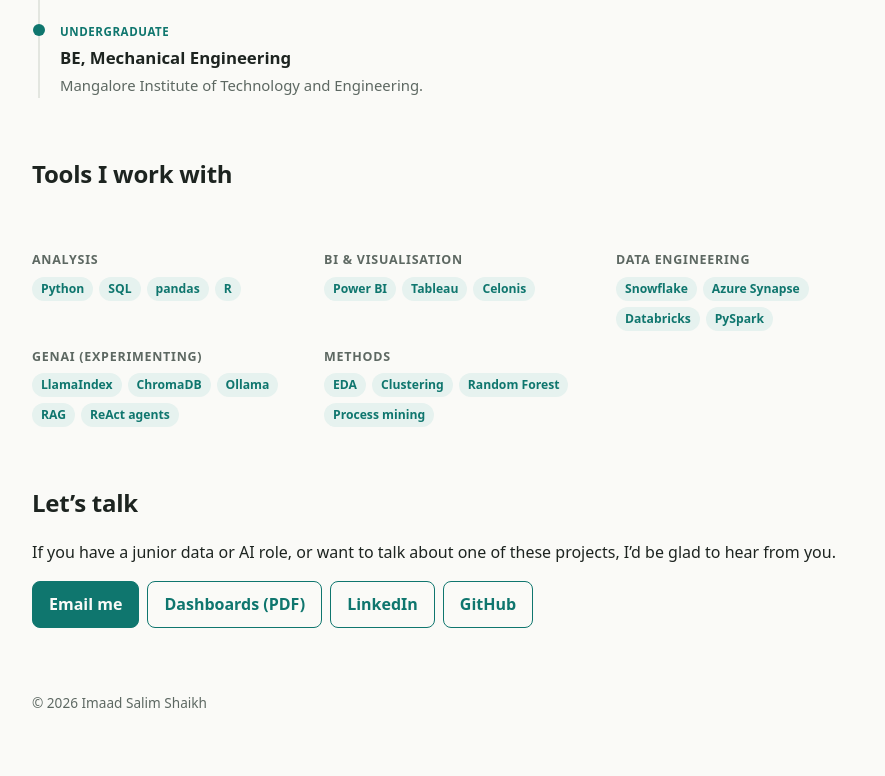
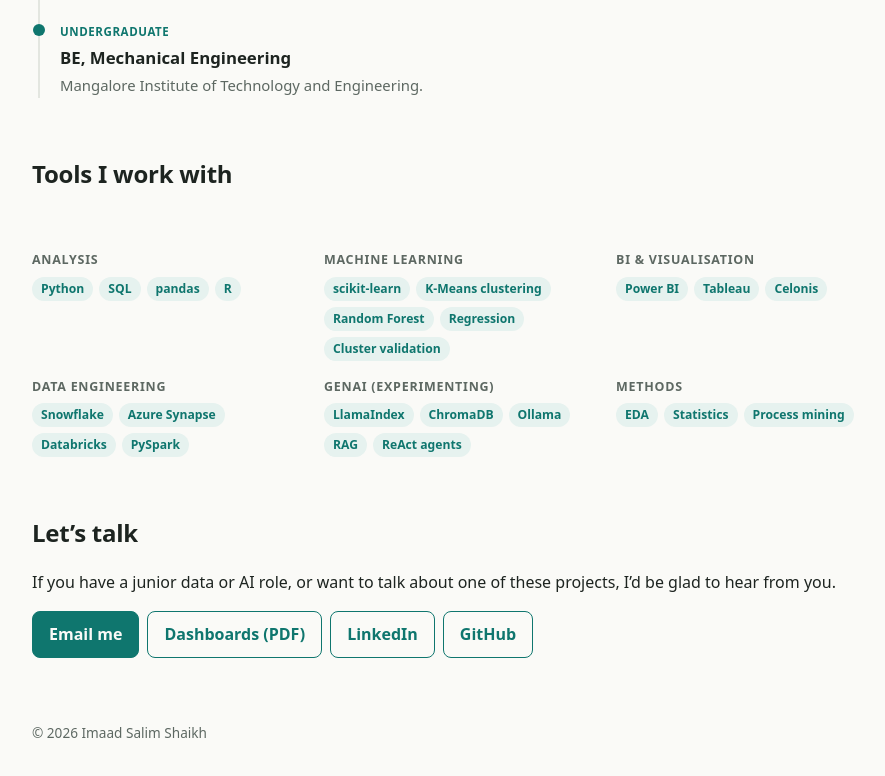
Before and after one commit to ImaadShaikh/ImaadShaikh.github.io, a plain HTML site: page index.html in a window 1280 px wide. Shown: the part 5160-5936 px from the top of the page, without its empty margins (178-1063 px from the left). Before the commit the page ends 5906 px from the top, so only its background shows below. Drawn offline with Linux system fonts and the light colour scheme.

Commit message:
Add files via upload

```diff
--- a/index.html
+++ b/index.html
@@ -190,10 +190,10 @@ footer{margin:56px 0 32px;color:var(--muted);font-size:.85rem}
 <p class="intro">&nbsp;</p>
 <div class="sk">
 <div><h4>Analysis</h4><div class="tags"><span>Python</span><span>SQL</span><span>pandas</span><span>R</span></div></div>
-<div><h4>BI &amp; visualisation</h4><div class="tags"><span>Power BI</span><span>Tableau</span><span>Celonis</span></div></div>
+<div><h4>Machine learning</h4><div class="tags"><span>scikit-learn</span><span>K-Means clustering</span><span>Random Forest</span><span>Regression</span><span>Cluster validation</span></div></div><div><h4>BI &amp; visualisation</h4><div class="tags"><span>Power BI</span><span>Tableau</span><span>Celonis</span></div></div>
 <div><h4>Data engineering</h4><div class="tags"><span>Snowflake</span><span>Azure Synapse</span><span>Databricks</span><span>PySpark</span></div></div>
 <div><h4>GenAI (experimenting)</h4><div class="tags"><span>LlamaIndex</span><span>ChromaDB</span><span>Ollama</span><span>RAG</span><span>ReAct agents</span></div></div>
-<div><h4>Methods</h4><div class="tags"><span>EDA</span><span>Clustering</span><span>Random Forest</span><span>Process mining</span></div></div>
+<div><h4>Methods</h4><div class="tags"><span>EDA</span><span>Statistics</span><span>Process mining</span></div></div>
 </div>
 </section>
 
```
